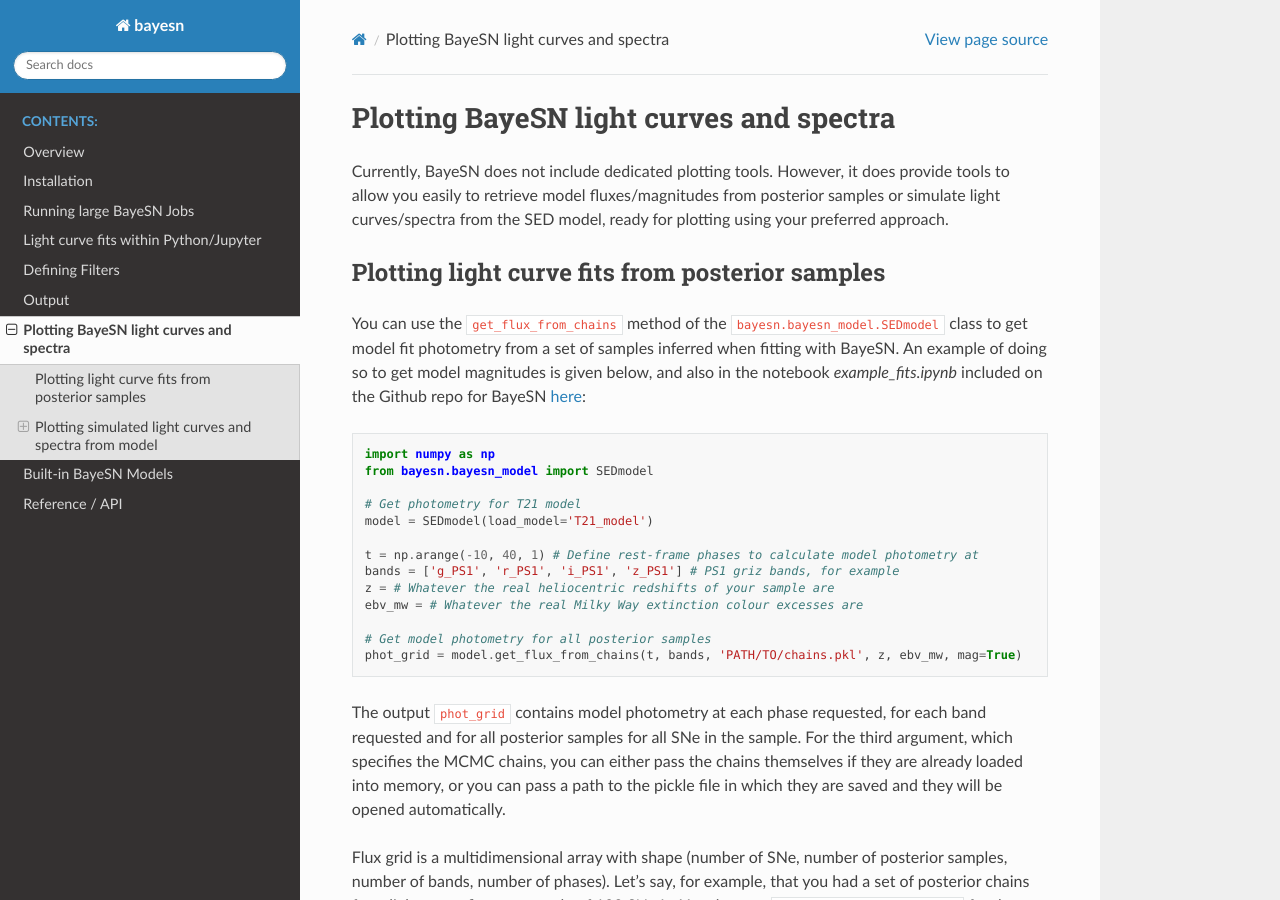
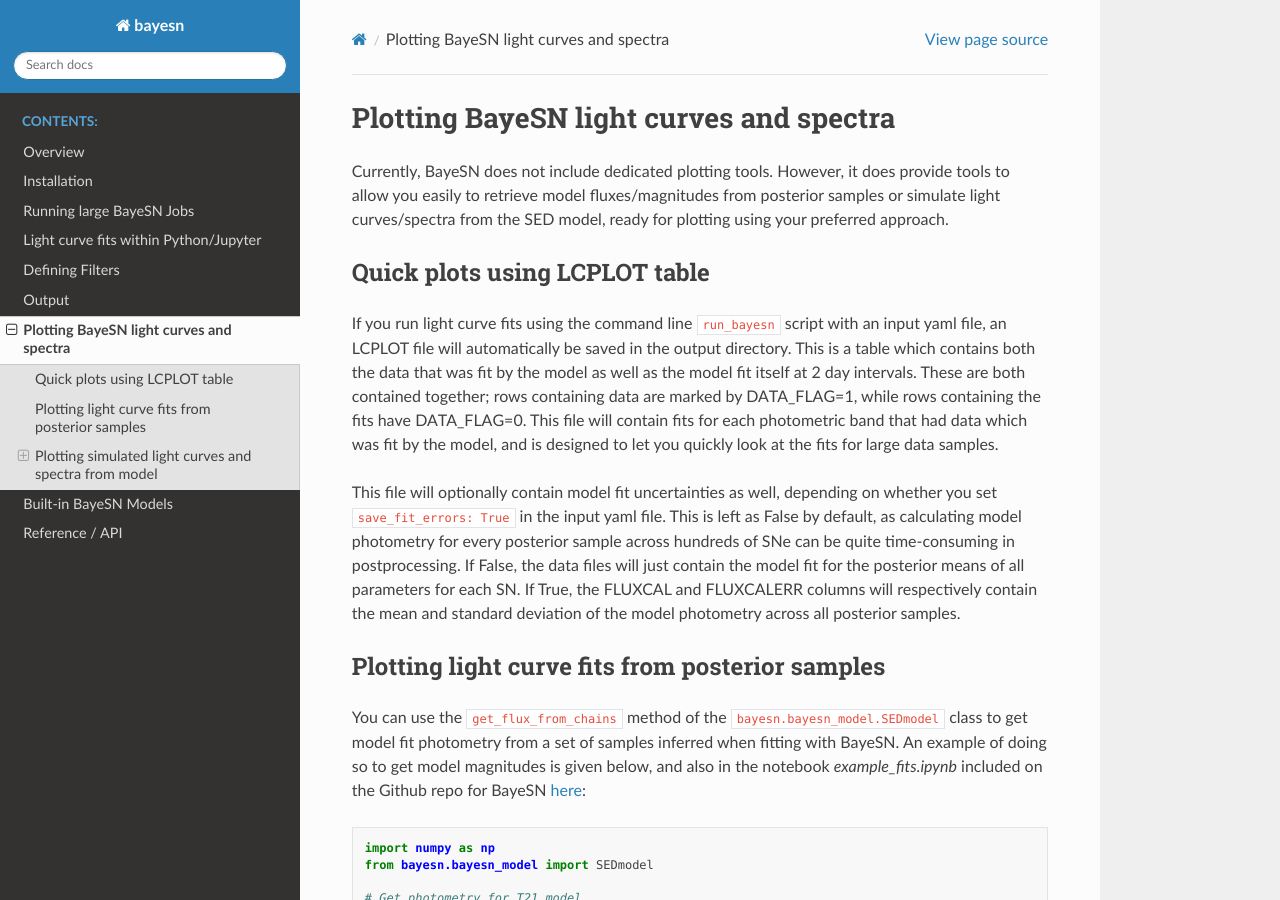
Before and after one commit to bayesn/bayesn, a Sphinx documentation site: the page built from docs/plotting.rst, in a window 1280 px wide and 900 px high. Built offline with Sphinx 7.4.7 and the Read the Docs theme 2.0.0, drawn with Linux system fonts in a browser that asks for light colours.

Commit message:
Updated documentation with details of LCPLOT file

```diff
--- a/docs/conf.py
+++ b/docs/conf.py
@@ -14,7 +14,7 @@
 project = 'bayesn'
 copyright = '2023, Matthew Grayling, Stephen Thorp, Kaisey Mandel'
 author = 'Matthew Grayling, Stephen Thorp, Kaisey Mandel'
-release = '0.4.0'
+release = '0.4.1'
 
 # -- General configuration ---------------------------------------------------
 # https://www.sphinx-doc.org/en/master/usage/configuration.html#general-configuration
--- a/docs/output.rst
+++ b/docs/output.rst
@@ -23,6 +23,7 @@
 - ``fit_summary.csv``: A summary of the MCMC output, showing parameter means/medians etc. as well as the Gelman-Rubin statistic and effective sample sizes to assess fit quality.
 - ``chains.pkl``: The MCMC chains, as for the training output. Unlike for training, no postprocessing is required therefore only one set of chains needs to be saved.
 - ``output.fitres``: A FITRES file of the same structure as those returned by fits done within SNANA e.g. from SALT, summarising the properties of each fit light curve.
+- ``output.LCPLOT``: An LCPLOT data table containing both the data that was fit and corresponding model fits (with or without errors depending on whether you set ``save_fit_errors`` in the input yaml. Data is stored in rows with DATA_FLAG=1, while the fit is stored in rows with DATA_FLAG=0.
 
 The plan for large SNANA jobs is that only the last of these outputs will be saved to avoid creating a very large number of output files.
 
--- a/docs/plotting.rst
+++ b/docs/plotting.rst
@@ -6,6 +6,22 @@
 Currently, BayeSN does not include dedicated plotting tools. However, it does provide tools to allow you easily to
 retrieve model fluxes/magnitudes from posterior samples or simulate light curves/spectra from the SED model, ready for
 plotting using your preferred approach.
+
+Quick plots using LCPLOT table
+-----------------------------------
+
+If you run light curve fits using the command line ``run_bayesn`` script with an input yaml file, an LCPLOT file will
+automatically be saved in the output directory. This is a table which contains both the data that was fit by the model
+as well as the model fit itself at 2 day intervals. These are both contained together; rows containing data are marked
+by DATA_FLAG=1, while rows containing the fits have DATA_FLAG=0. This file will contain fits for each photometric band
+that had data which was fit by the model, and is designed to let you quickly look at the fits for large data samples.
+
+This file will optionally contain model fit uncertainties as well, depending on whether you set
+``save_fit_errors: True`` in the input yaml file. This is left as False by default, as calculating model photometry
+for every posterior sample across hundreds of SNe can be quite time-consuming in postprocessing. If False, the
+data files will just contain the model fit for the posterior means of all parameters for each SN. If True, the FLUXCAL
+and FLUXCALERR columns will respectively contain the mean and standard deviation of the model photometry across all
+posterior samples.
 
 Plotting light curve fits from posterior samples
 -----------------------------------------------------------
--- a/docs/running.rst
+++ b/docs/running.rst
@@ -51,6 +51,7 @@
 - ``version_photometry``: The path to an SNANA input directory. Use this if you are running on NERSC Perlmutter and want to use an SNANA input directory. The code will look for a directory with this name in typical public directories within SNDATA_ROOT, or optionally private directories if you specify them using the argument ``private_data_path`` below. Otherwise, use a combination of ``data_table`` and ``data_root`` instead.
 - ``private_data_path``: If you are using NERSC Perlmutter and wish to use a directory located in a private location, add a path to the location where your directory sits and it will be added to the default list of locations ``version_photometry`` searches for.
 - ``drop_bands``: A list of bands which are present in the data files that you are using which you do not wish to include in the analysis, optional.
+- ``save_fit_errors``: Boolean to specify if you want to save model fit errors in the produced LCPLOT table, only relevant when fitting. This will add a bit of computation time as it will involve calculating model photometry for each step along the chains for all SNe fitted. If False, only the light curve corresponding to the posterior mean of each parameter will be saved in the LCPLOT file; if True, the mean and standard deviation of model photometry across all posterior samples will be saved. Defaults to False.
 
 There are a few extra keys present in the code not yet documented here, which are specific for usage within SNANA.
 
--- a/setup.cfg
+++ b/setup.cfg
@@ -1,6 +1,6 @@
 [metadata]
 name = bayesn
-version = 0.4.0
+version = 0.4.1
 author = Matt Grayling, Stephen Thorp, Kaisey Mandel
 author_email = mg2102@cam.ac.uk
 description = Hierarchical Bayesian modelling of type Ia SNe
```
Also changed, not shown: 1 other file.
